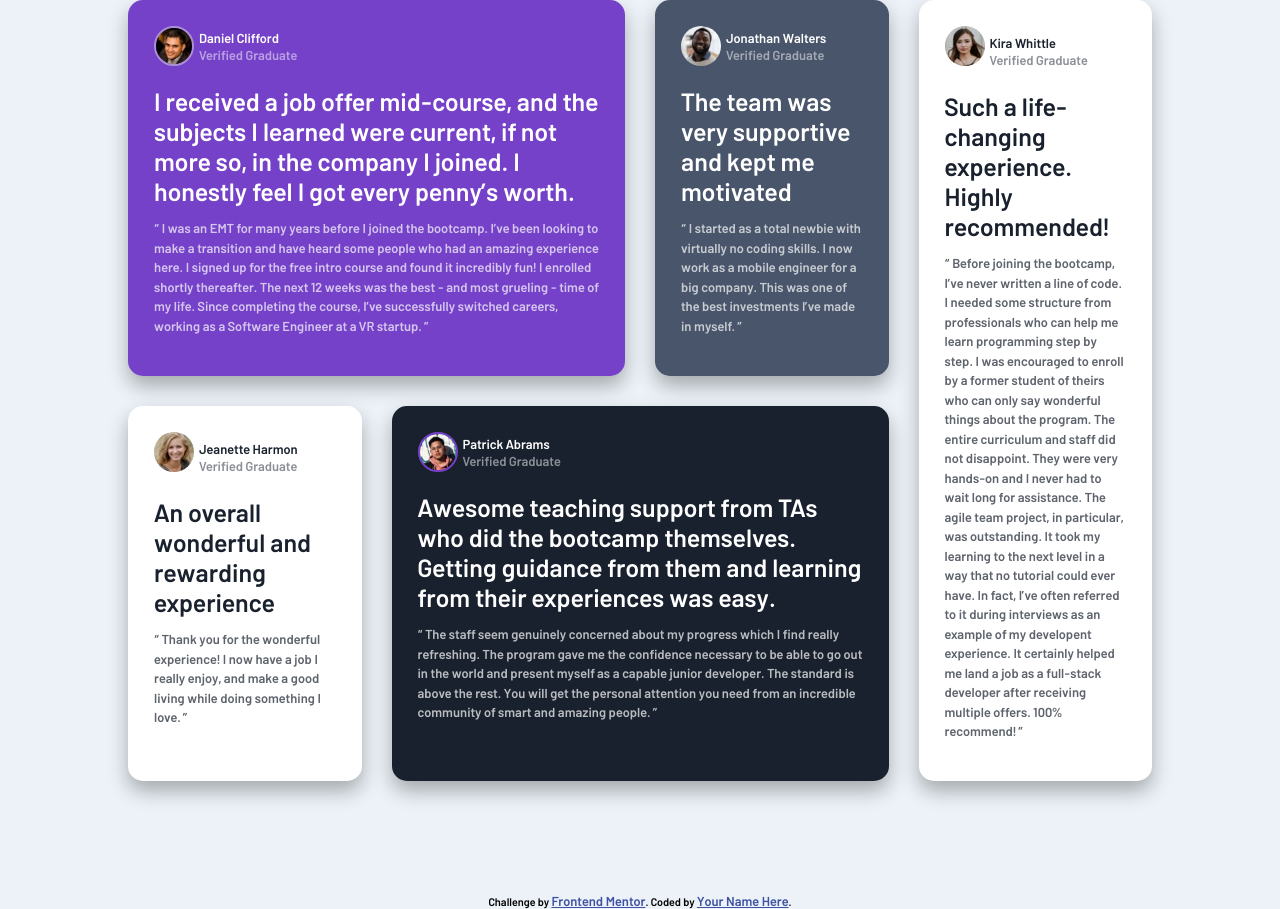
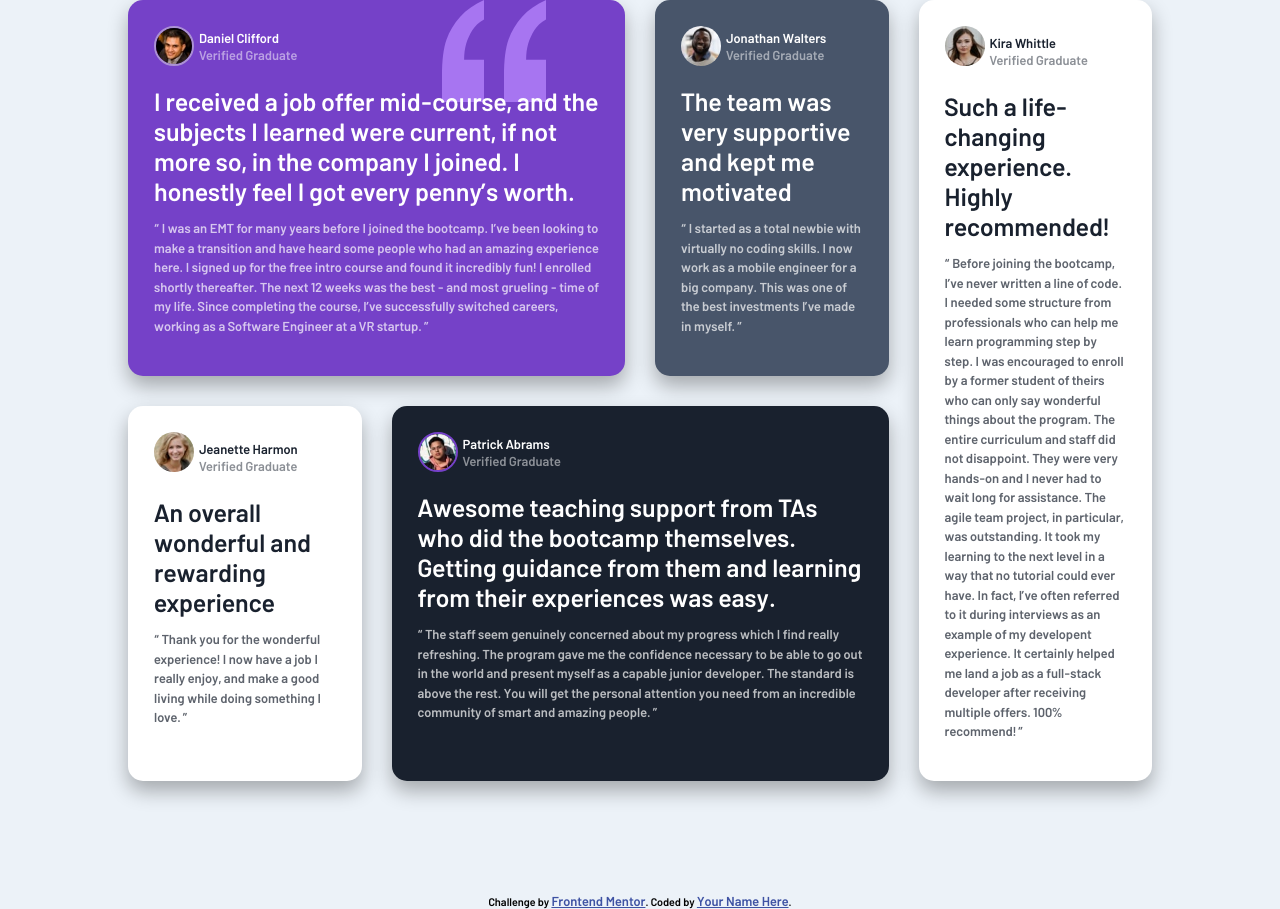
Before and after one commit to simon-perse/testimonials-grid-section-, a plain HTML site: page index.html in a window 1280 px wide. Drawn offline with Linux system fonts and the light colour scheme; the site is published under a folder, as on GitHub Pages, so addresses that start at the root find nothing; files whose address does not match are found by name.

Commit message:
FIX: background image in testemoinial1 not showing up

```diff
--- a/css/styles.css
+++ b/css/styles.css
@@ -126,7 +126,7 @@ body {
 
 
 .first {
-background-image: url(/images/bg-pattern-quotation.svg);
+background-image: url(../images/bg-pattern-quotation.svg);
 background-repeat: no-repeat;
 background-position:80% 0%;
   background-color: hsl(263, 55%, 52%);
```
